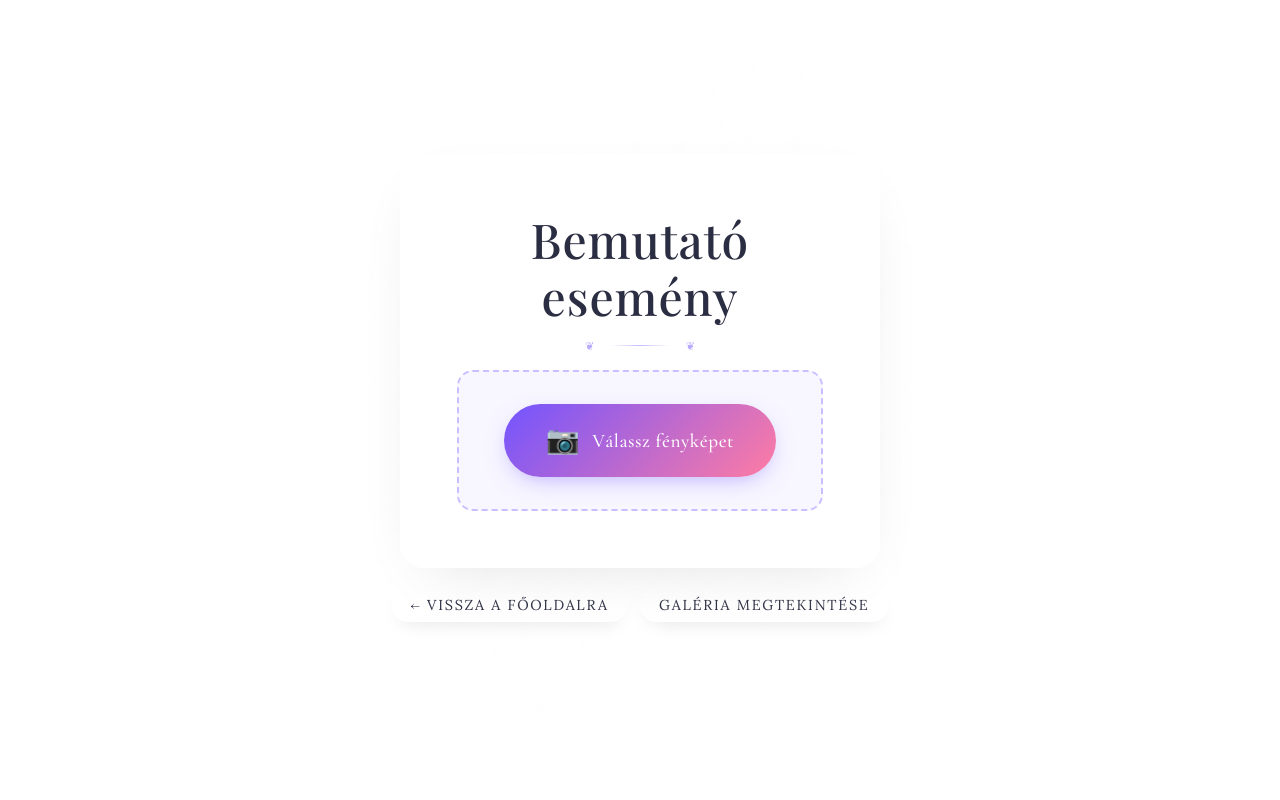
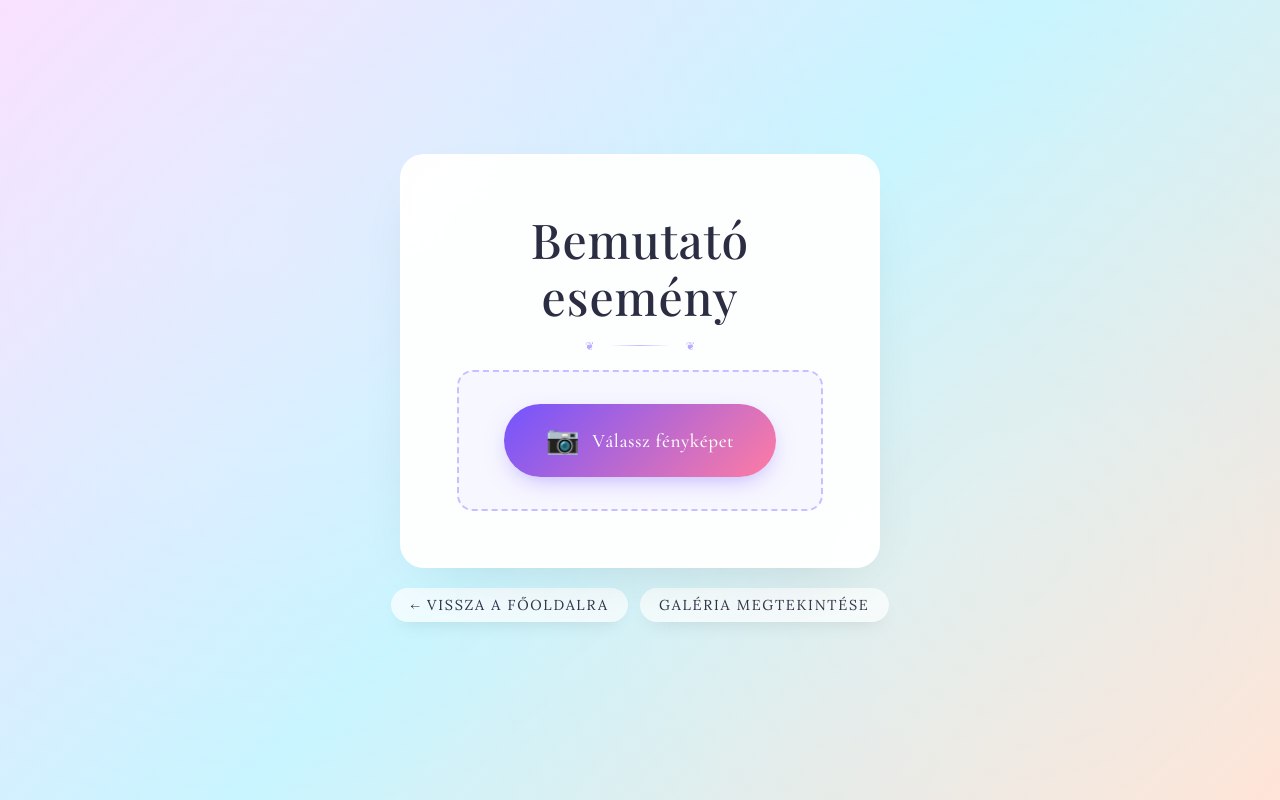
Before and after one commit to smservicessrl-bot/momentbasket, a Django app: page /e/bemutato-esemeny/upload/ in a window 1280 px wide. Run offline with Django 5.2, Linux system fonts and the light colour scheme; data comes from the database, SQL or seed files in the repository; some libraries are stand-ins or nearby versions.

Commit message:
Fix gradient background color assignment in upload.html

```diff
--- a/events/templates/events/upload.html
+++ b/events/templates/events/upload.html
@@ -12,11 +12,9 @@
             {% with colors=event.get_theme_colors %}
             --bg: linear-gradient(
                 135deg,
-                /* #0E1397 0%, */
                 {{ colors.bg_color_1 }} 0%,
                 {{ colors.bg_color_2 }} 50%,
-                {{ colors.bg_color_3 }} 100%,
-                /*#CC2788 100% */
+                {{ colors.bg_color_3 }} 100%
             );
             --card: rgba(255, 255, 255, 0.95);
             --border: rgba(255, 255, 255, 0.7);
```
